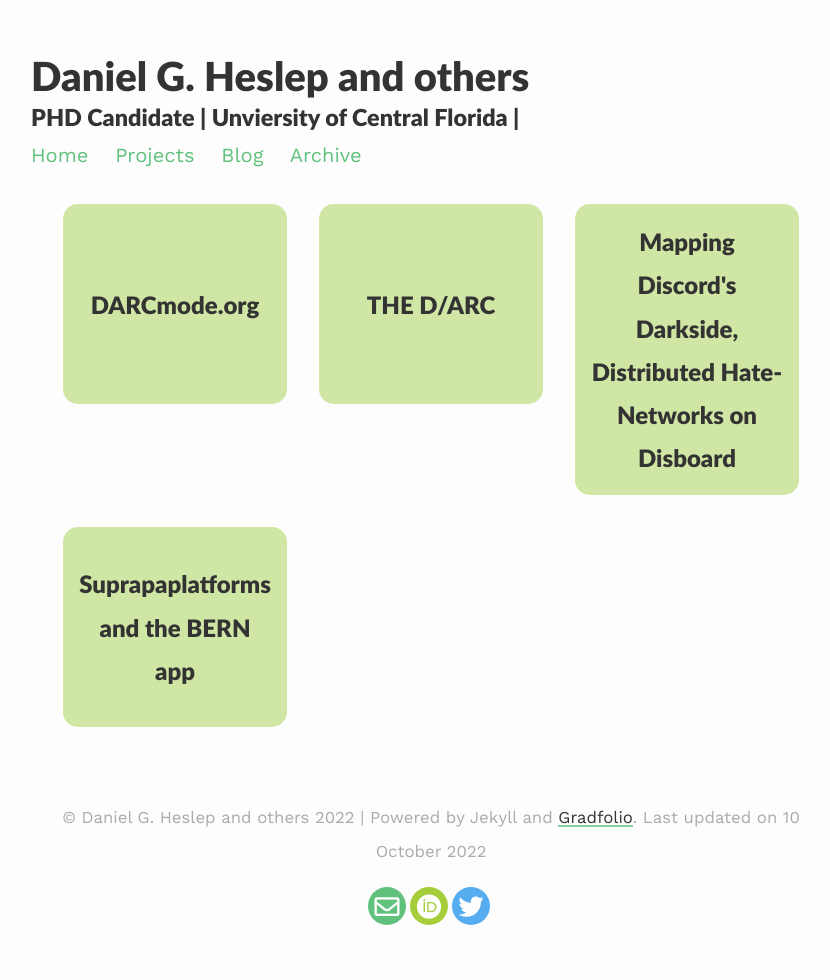
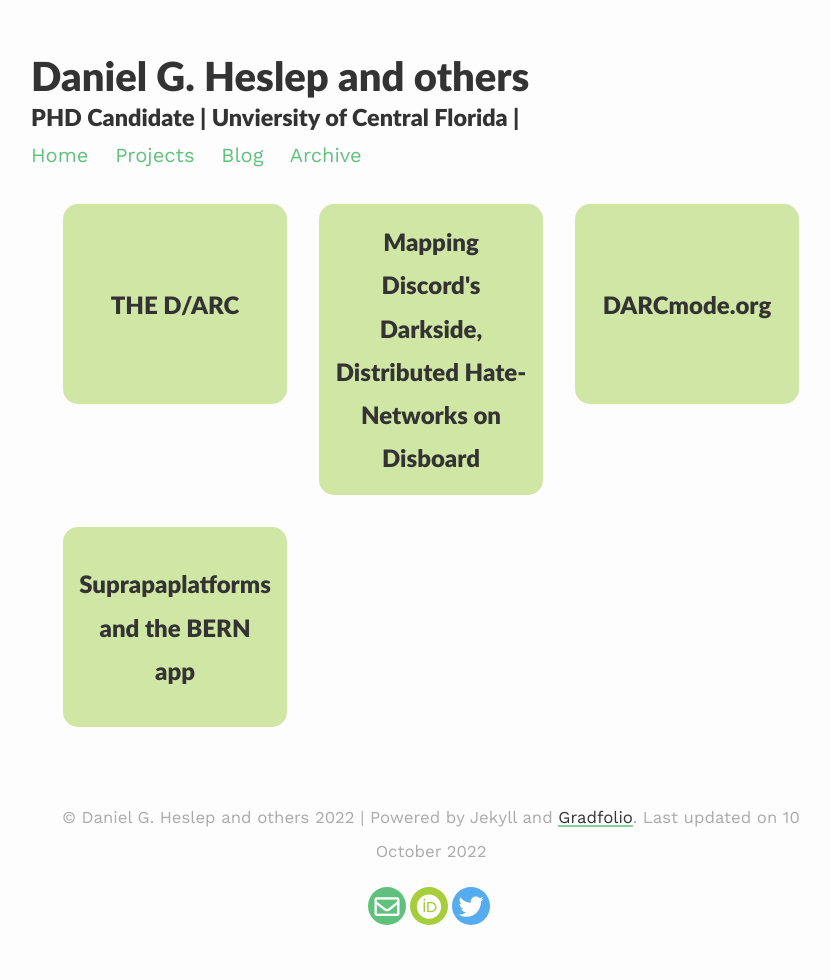
Before and after one commit to CreativeKenning/gradsitedemo, a Jekyll site: the page built from _pages/projects.md, in a window 1280 px wide. Shown: the whole page, without its empty margins (209-1039 px from the left). Built offline with Jekyll 4.4.1, drawn with Linux system fonts in a browser that asks for light colours; nearby versions of some CDN libraries; some of the changed lines change nothing that is shown.

Commit message:
Organized files

```diff
--- a/_config.yml
+++ b/_config.yml
@@ -42,12 +42,11 @@ collections:
     output: true
     permalink: /projects/:name/
     order:
-      - shortProject.md
-      - longerProjectTitle.md
+      - DARC.md
+      - MappingDiscordsDarkside.md
       - redirect.md
-      - project4.md
-      - project5.md
-      - project6.md
+      - TheBERNapp.md
+
 
 sass:
   sass_dir: /assets/css/_sass
```
